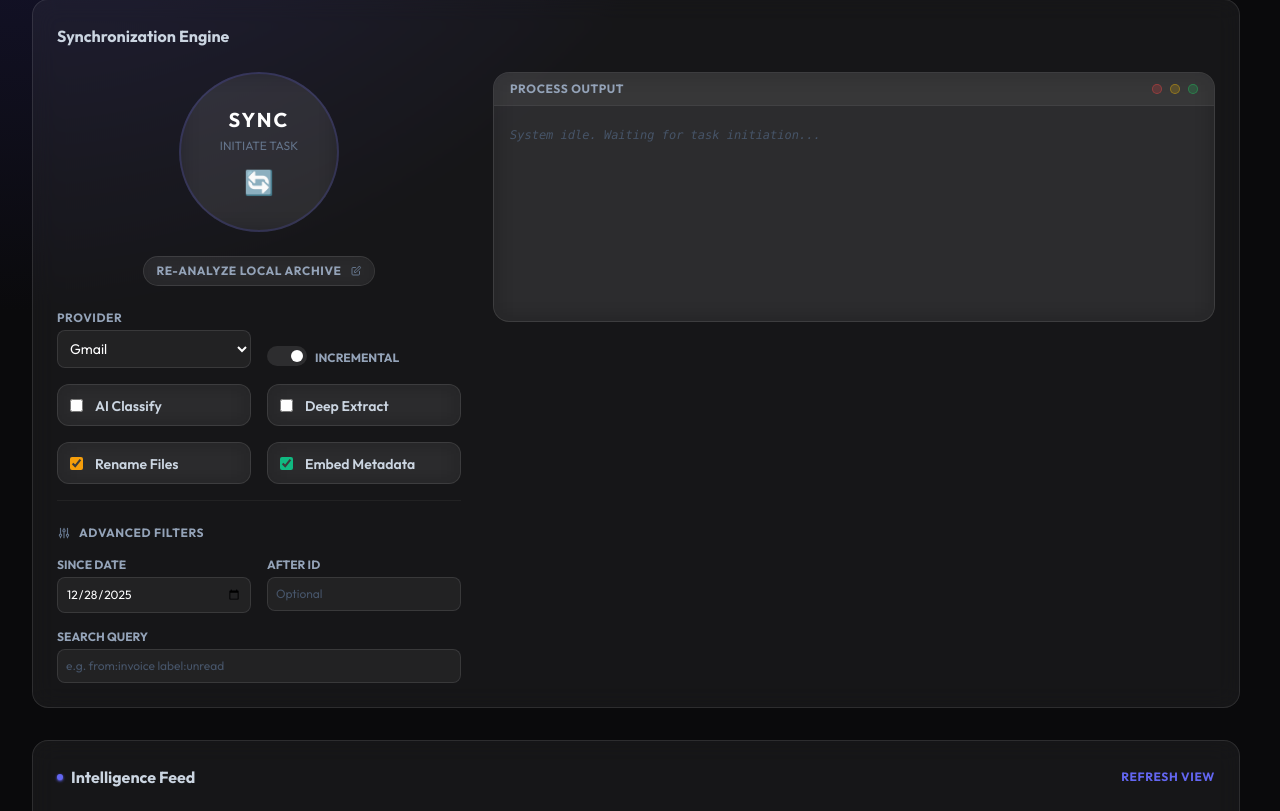
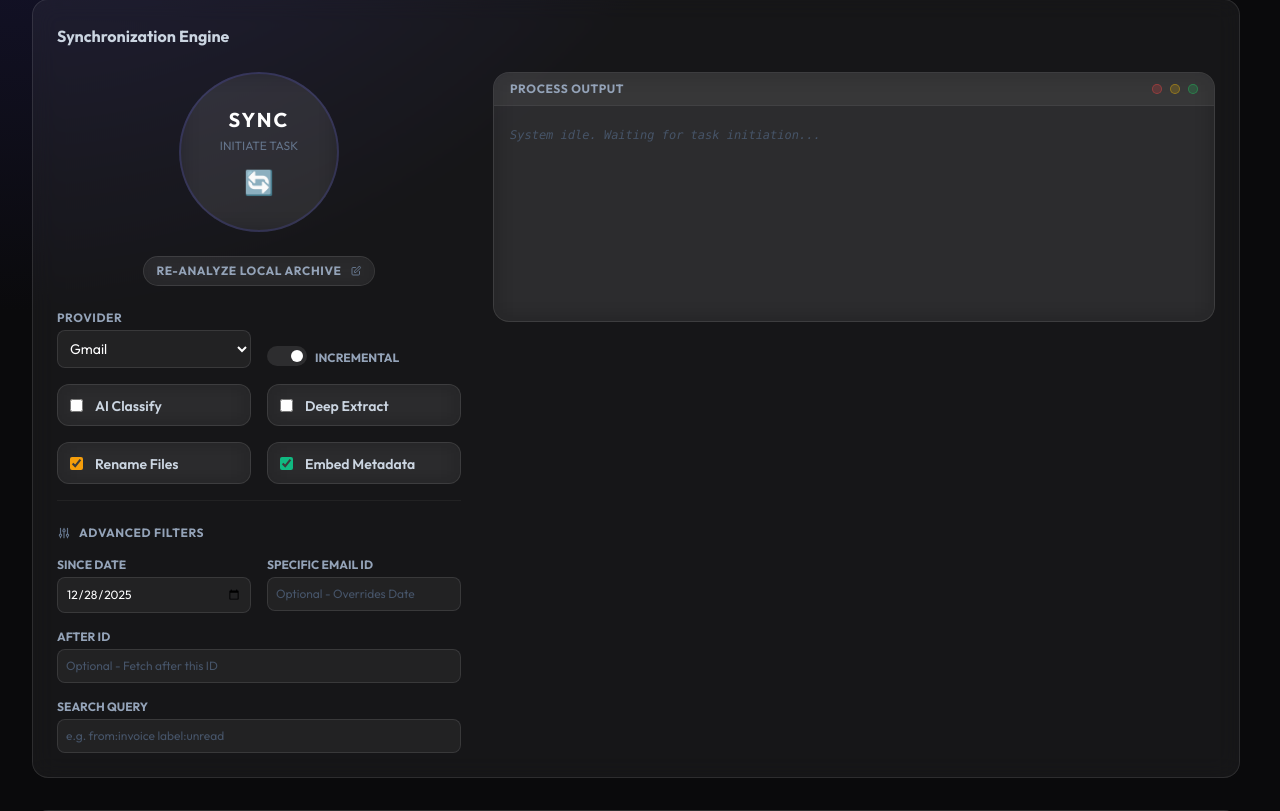
Before and after one commit to therealtimex/email-archiver, a FastAPI app: page / in a window 1280 px wide. Shown: the part 506-1317 px from the top of the page. Run offline with FastAPI, Linux system fonts and the light colour scheme; data that the repository does not hold is empty; some libraries are stand-ins or nearby versions.

Commit message:
release: v1.2.8 - Fix Gmail specific email archival
This release fixes critical bugs in the --message-id feature and adds
the missing --metadata-output argument.

Key changes:
- Fixed Gmail Message-ID search to use correct rfc822msgid: operator
- Added --metadata-output CLI argument for custom metadata paths
- Improved specific email targeting for both Gmail and M365 providers

The previous implementation used an invalid 'id:' search operator that
always returned 0 results. Now correctly distinguishes between Message-ID
headers (use rfc822msgid:) and Gmail internal IDs (direct fetch).

```diff
--- a/email_archiver/core/paths.py
+++ b/email_archiver/core/paths.py
@@ -110,6 +110,12 @@ def get_auth_dir() -> Path:
         if is_safe_path(path):
             return path
         logging.warning(f"EESA_AUTH_DIR unsafe, using default")
+
+    # Check local directory first for developer convenience
+    local_auth = Path.cwd() / "auth"
+    if local_auth.exists() and local_auth.is_dir() and is_safe_path(local_auth):
+        return local_auth
+
     return get_data_dir() / "auth"
 
 def get_download_dir() -> Path:
--- a/email_archiver/main.py
+++ b/email_archiver/main.py
@@ -105,6 +105,7 @@ def main():
     parser.add_argument('--provider', choices=['gmail', 'm365'], help='Email provider')
     parser.add_argument('--since', help='Download emails since date (YYYY-MM-DD)')
     parser.add_argument('--after-id', help='Download emails received after a specific unique Message ID')
+    parser.add_argument('--message-id', help='Download a specific email by its ID (overrides other filters)')
     parser.add_argument('--incremental', action='store_true', help='Resume from last checkpoint')
     parser.add_argument('--query', help='Custom advanced query string')
     # Webhook CLI overrides
@@ -120,6 +121,7 @@ def main():
     parser.add_argument('--llm-base-url', help='Base URL for the LLM API')
     parser.add_argument('--skip-promotional', action='store_true', help='Skip promotional emails (requires --classify)')
     parser.add_argument('--extract', action='store_true', help='Enable advanced metadata extraction (v0.5.0+)')
+    parser.add_argument('--metadata-output', help='Path to save metadata JSONL file (default: email_metadata.jsonl)')
     parser.add_argument('--rename', action='store_true', help='Intelligently rename .eml files to clean slugs (v0.8.4+)')
     parser.add_argument('--embed', action='store_true', help='Embed AI metadata directly into .eml headers (v0.8.4+)')
     parser.add_argument('--ui', action='store_true', help='Start the web-based dashboard and UI (v0.6.0+)')
@@ -151,6 +153,7 @@ def main():
             incremental=args.incremental,
             since=args.since,
             after_id=args.after_id,
+            specific_id=args.message_id,
             query=args.query,
             classify=args.classify,
             extract=args.extract,
@@ -174,7 +177,7 @@ def main():
     except Exception as e:
         logging.error(f"An unexpected error occurred: {e}")
 
-def run_archiver_logic(provider, incremental=True, classify=False, extract=False, since=None, after_id=None, query=None, rename=False, embed=False, llm_api_key=None, llm_model=None, llm_base_url=None, local_only=False):
+def run_archiver_logic(provider, incremental=True, classify=False, extract=False, since=None, after_id=None, specific_id=None, query=None, rename=False, embed=False, llm_api_key=None, llm_model=None, llm_base_url=None, local_only=False):
     """Entry point for UI to run sync."""
     config = load_config(CONFIG_PATH)
 
@@ -213,6 +216,7 @@ def run_archiver_logic(provider, incremental=True, classify=False, extract=False
         extract=extract,
         since=since,
         after_id=after_id,
+        specific_id=specific_id,
         query=query,
         config=config,
         checkpoint=checkpoint,
@@ -230,6 +234,7 @@ def run_archiver_logic_internal(
     incremental=False,
     since=None,
     after_id=None,
+    specific_id=None,
     query=None,
     classify=False,
     extract=False,
@@ -250,8 +255,17 @@ def run_archiver_logic_internal(
     rename=False,
     embed=False
 ):
+    # Handle specific ID override
+    if specific_id:
+        logging.info(f"Targeting specific email ID: {specific_id}")
+        # Disable other filters to ensure we get exactly this email
+        since = None
+        after_id = None
+        incremental = False
+        query = None
+
     # Default 'since' to today if not provided to avoid downloading everything
-    if not since and not after_id and not query and not local_only:
+    if not since and not after_id and not query and not specific_id and not local_only:
         since = datetime.now().strftime('%Y-%m-%d')
         logging.info(f"No date filter provided. Defaulting to sync from: {since}")
 
@@ -365,64 +379,83 @@ def run_archiver_logic_internal(
 
             if provider == 'gmail':
                 query_parts = []
-                if query:
-                    query_parts.append(query)
 
-                if since:
-                    # Gmail uses YYYY/MM/DD
-                    date_str = since.replace('-', '/')
-                    query_parts.append(f"after:{date_str}")
+                if specific_id:
+                    # Specific ID overrides everything else
+                    # Distinguish between Message-ID headers (contain "@") and Gmail internal IDs
+                    if "@" in specific_id:
+                        # This is a Message-ID header (RFC 2822), use rfc822msgid: operator
+                        query_parts.append(f"rfc822msgid:{specific_id}")
+                    else:
+                        # This is a Gmail internal ID, skip search and fetch directly
+                        ids_to_fetch = [{'id': specific_id}]
+                        logging.info(f"Gmail Direct ID: {specific_id}")
+                else:
+                    if query:
+                        query_parts.append(query)
 
-                if incremental:
-                    # Checkpoint for Gmail: 'last_internal_date' (milliseconds)
-                    last_ts = db.get_checkpoint('gmail')
-                    if not last_ts:
-                         # Fallback to legay if needed (migration should have handled it)
-                         last_ts = checkpoint.get('gmail', {}).get('last_internal_date', 0)
+                    if since:
+                        # Gmail uses YYYY/MM/DD
+                        date_str = since.replace('-', '/')
+                        query_parts.append(f"after:{date_str}")
 
-                    if last_ts:
-                        # internalDate is ms, divide by 1000
-                        ts_seconds = int(int(last_ts) / 1000)
-                        query_parts.append(f"after:{ts_seconds}")
+                    if incremental:
+                        # Checkpoint for Gmail: 'last_internal_date' (milliseconds)
+                        last_ts = db.get_checkpoint('gmail')
+                        if not last_ts:
+                             # Fallback to legay if needed (migration should have handled it)
+                             last_ts = checkpoint.get('gmail', {}).get('last_internal_date', 0)
 
-                # 'after-id' logic for Gmail is tricky without specific API calls to get that ID's date first.
-                # Implemented simply by warning or assuming user might provide custom query.
-                if after_id:
-                    logging.warning("--after-id not fully implemented for Gmail automatic date resolution. Use --query for precise control.")
+                        if last_ts:
+                            # internalDate is ms, divide by 1000
+                            ts_seconds = int(int(last_ts) / 1000)
+                            query_parts.append(f"after:{ts_seconds}")
 
-                final_query = " ".join(query_parts)
-                logging.info(f"Gmail Query: {final_query}")
+                    # 'after-id' logic for Gmail is tricky without specific API calls to get that ID's date first.
+                    # Implemented simply by warning or assuming user might provide custom query.
+                    if after_id:
+                        logging.warning("--after-id not fully implemented for Gmail automatic date resolution. Use --query for precise control.")
 
-                # Fetch IDs (returns dicts with 'id', 'threadId')
-                messages = handler.fetch_ids(final_query)
-                ids_to_fetch = messages
+                # Only fetch if we haven't already set ids_to_fetch directly (e.g., for Gmail internal IDs)
+                if not ids_to_fetch:
+                    final_query = " ".join(query_parts)
+                    logging.info(f"Gmail Query: {final_query}")
+
+                    # Fetch IDs (returns dicts with 'id', 'threadId')
+                    messages = handler.fetch_ids(final_query)
+                    ids_to_fetch = messages
 
             elif provider == 'm365':
-                filter_parts = []
-                # Since
-                if since:
-                    filter_parts.append(f"receivedDateTime ge {since}T00:00:00Z")
+                if specific_id:
+                     # Direct ID targeting for M365 (bypass filter query)
+                     ids_to_fetch = [{'id': specific_id}]
+                     logging.info(f"M365 Direct ID: {specific_id}")
+                else:
+                    filter_parts = []
+                    # Since
+                    if since:
+                        filter_parts.append(f"receivedDateTime ge {since}T00:00:00Z")
 
-                # Incremental
-                if incremental:
-                    last_time = db.get_checkpoint('m365')
-                    if not last_time:
-                        last_time = checkpoint.get('m365', {}).get('last_received_time', "1970-01-01T00:00:00Z")
-                    filter_parts.append(f"receivedDateTime gt {last_time}")
+                    # Incremental
+                    if incremental:
+                        last_time = db.get_checkpoint('m365')
+                        if not last_time:
+                            last_time = checkpoint.get('m365', {}).get('last_received_time', "1970-01-01T00:00:00Z")
+                        filter_parts.append(f"receivedDateTime gt {last_time}")
 
-                # After-ID (Resolve ID to time first would be ideal, but for now just support custom query or since)
-                if after_id:
-                    # Implementation for resolving ID would go here, skipping for MVP/Simplicity unless requested
-                     logging.warning("--after-id logic requires extra roundtrip, skipping specific resolution for now.")
+                    # After-ID (Resolve ID to time first would be ideal, but for now just support custom query or since)
+                    if after_id:
+                        # Implementation for resolving ID would go here, skipping for MVP/Simplicity unless requested
+                         logging.warning("--after-id logic requires extra roundtrip, skipping specific resolution for now.")
 
-                final_filter = " and ".join(filter_parts) if filter_parts else None
+                    final_filter = " and ".join(filter_parts) if filter_parts else None
 
-                logging.info(f"M365 Filter: {final_filter}")
-                logging.info(f"M365 Search: {query}")
+                    logging.info(f"M365 Filter: {final_filter}")
+                    logging.info(f"M365 Search: {query}")
 
-                # Fetch IDs (returns dicts with 'id', 'receivedDateTime')
-                messages = handler.fetch_ids(filter_str=final_filter, search_str=query)
-                ids_to_fetch = messages
+                    # Fetch IDs (returns dicts with 'id', 'receivedDateTime')
+                    messages = handler.fetch_ids(filter_str=final_filter, search_str=query)
+                    ids_to_fetch = messages
 
         logging.info(f"Starting download for {len(ids_to_fetch)} messages...")
 
--- a/email_archiver/server/app.py
+++ b/email_archiver/server/app.py
@@ -78,6 +78,7 @@ class SyncRequest(BaseModel):
     embed: bool = False
     since: Optional[str] = None
     after_id: Optional[str] = None
+    specific_id: Optional[str] = None
     query: Optional[str] = None
     llm_base_url: Optional[str] = None
     llm_api_key: Optional[str] = None
@@ -249,7 +250,7 @@ async def download_email(message_id: str):
         media_type='message/rfc822'
     )
 
-async def run_sync_task(provider: str, incremental: bool, classify: bool, extract: bool, rename: bool = False, embed: bool = False, since: Optional[str] = None, after_id: Optional[str] = None, query: Optional[str] = None, llm_base_url: Optional[str] = None, llm_api_key: Optional[str] = None, llm_model: Optional[str] = None, local_only: bool = False):
+async def run_sync_task(provider: str, incremental: bool, classify: bool, extract: bool, rename: bool = False, embed: bool = False, since: Optional[str] = None, after_id: Optional[str] = None, specific_id: Optional[str] = None, query: Optional[str] = None, llm_base_url: Optional[str] = None, llm_api_key: Optional[str] = None, llm_model: Optional[str] = None, local_only: bool = False):
     global sync_status
     sync_status["is_running"] = True
     sync_status["is_cancelled"] = False # Reset cancellation state
@@ -264,7 +265,7 @@ async def run_sync_task(provider: str, incremental: bool, classify: bool, extrac
         logging.info(f"Initiating sync for provider: {provider}")
         from email_archiver.main import run_archiver_logic
 
-        await asyncio.to_thread(run_archiver_logic, provider, incremental, classify, extract, since, after_id, query, rename, embed, llm_api_key, llm_model, llm_base_url, local_only)
+        await asyncio.to_thread(run_archiver_logic, provider, incremental, classify, extract, since, after_id, specific_id, query, rename, embed, llm_api_key, llm_model, llm_base_url, local_only)
 
         logging.info("Synchronization completed successfully.")
         sync_status["last_run"] = datetime.now().isoformat()
@@ -323,6 +324,7 @@ async def trigger_sync(request: SyncRequest, background_tasks: BackgroundTasks):
         request.embed,
         request.since,
         request.after_id,
+        request.specific_id,
         request.query,
         request.llm_base_url,
         request.llm_api_key,
--- a/email_archiver/server/templates/index.html
+++ b/email_archiver/server/templates/index.html
@@ -295,7 +295,7 @@
                                 </button>
 
                                 <!-- Glow effect -->
-                                <div class="absolute inset-0 bg-primary/20 blur-3xl -z-0 opacity-0 group-hover:opacity-100 transition-opacity"
+                                <div class="absolute inset-0 bg-primary/20 blur-3xl -z-0 opacity-0 group-hover:opacity-100 transition-opacity pointer-events-none"
                                     :class="status.is_running ? 'opacity-100' : ''"></div>
                             </div>
 
@@ -414,15 +414,22 @@
                                         <div>
                                             <label class="block text-xs text-slate-400 mb-1 uppercase font-bold">Since
                                                 Date</label>
-                                            <input type="date" x-model="syncConfig.since"
-                                                class="bg-white/5 border border-white/10 rounded-lg p-2 text-xs w-full focus:outline-none focus:border-primary/50 text-white">
+                                            <input type="date" x-model="syncConfig.since" :disabled="!!syncConfig.specific_id"
+                                                class="bg-white/5 border border-white/10 rounded-lg p-2 text-xs w-full focus:outline-none focus:border-primary/50 text-white disabled:opacity-30 disabled:cursor-not-allowed">
                                         </div>
                                         <div>
-                                            <label class="block text-xs text-slate-400 mb-1 uppercase font-bold">After
-                                                ID</label>
-                                            <input type="text" x-model="syncConfig.after_id" placeholder="Optional"
+                                            <label class="block text-xs text-slate-400 mb-1 uppercase font-bold">Specific
+                                                Email ID</label>
+                                            <input type="text" x-model="syncConfig.specific_id" placeholder="Optional - Overrides Date"
+                                                @input="if($event.target.value) syncConfig.since = '';"
                                                 class="bg-white/5 border border-white/10 rounded-lg p-2 text-xs w-full focus:outline-none focus:border-primary/50 text-white placeholder:text-slate-600">
                                         </div>
+                                    </div>
+                                    <div>
+                                        <label class="block text-xs text-slate-400 mb-1 uppercase font-bold">After
+                                            ID</label>
+                                        <input type="text" x-model="syncConfig.after_id" placeholder="Optional - Fetch after this ID"
+                                            class="bg-white/5 border border-white/10 rounded-lg p-2 text-xs w-full focus:outline-none focus:border-primary/50 text-white placeholder:text-slate-600">
                                     </div>
                                     <div>
                                         <label class="block text-xs text-slate-400 mb-1 uppercase font-bold">Search
@@ -1085,6 +1092,7 @@
                     embed: true,
                     since: new Date().toISOString().split('T')[0],
                     after_id: '',
+                    specific_id: '',
                     query: '',
                     local_only: false
                 },
```
Also changed, not shown: docs/API.md (+8 -0 lines), CHANGELOG.md, README.md, 1 other file.
